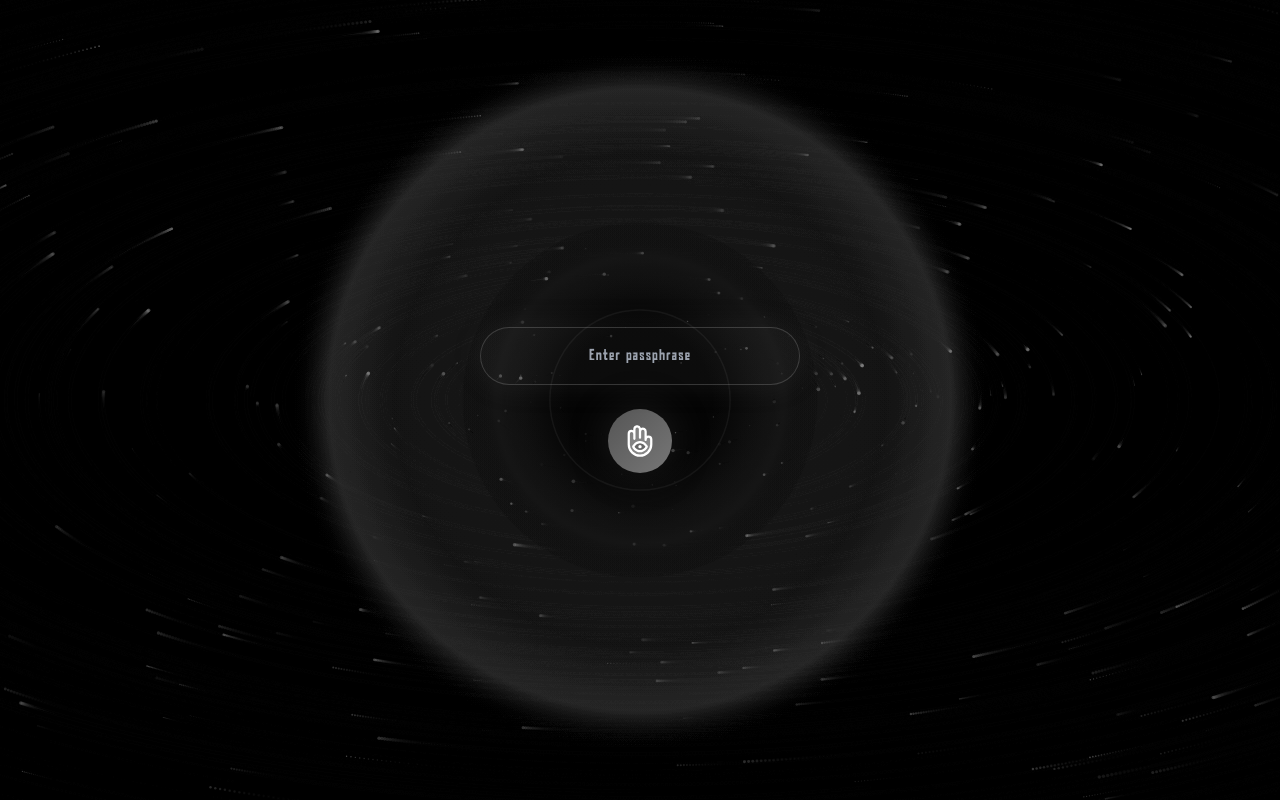
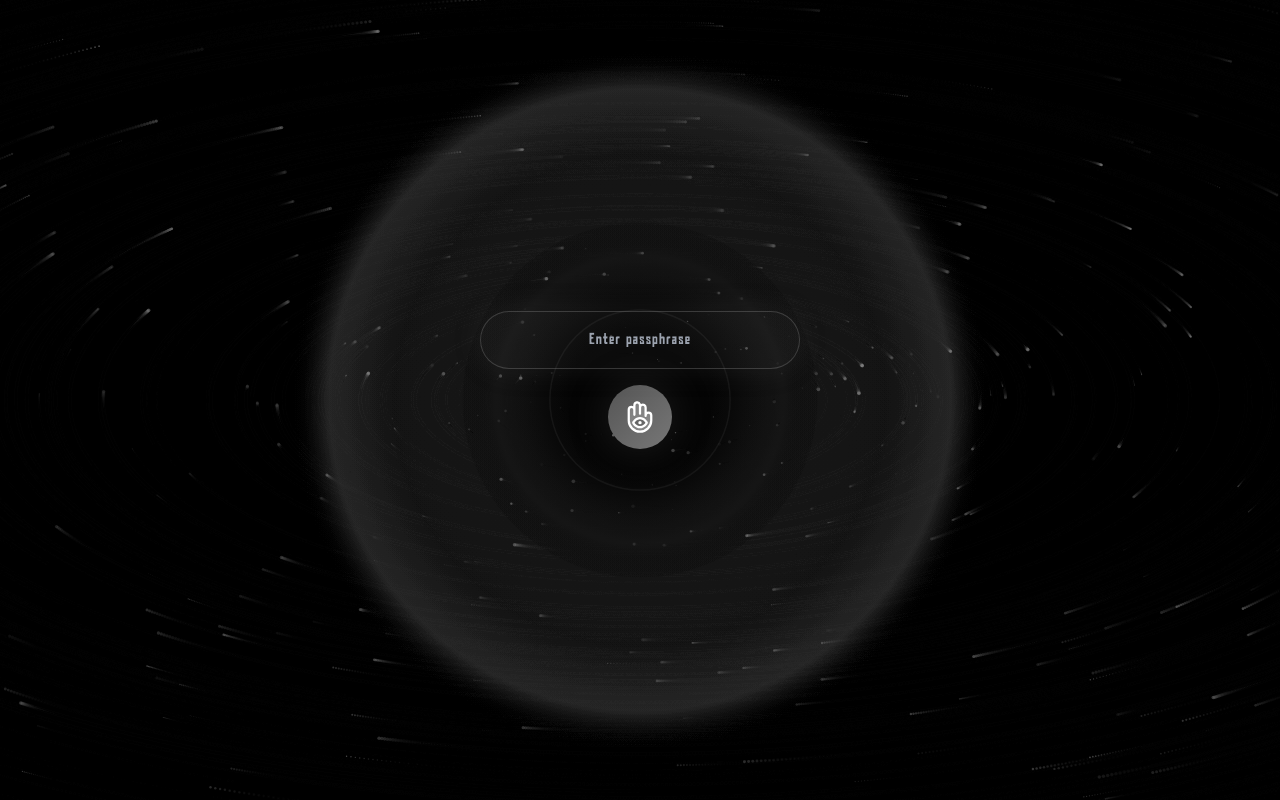
Before and after one commit to ChopperD00/solus-forge-next, a Next.js app: page / in a window 1280 px wide. Built offline with nearby package versions, Linux system fonts and the light colour scheme.

Commit message:
Fix: Center password dialog in black hole core

```diff
--- a/app/components/BlackHoleGate.tsx
+++ b/app/components/BlackHoleGate.tsx
@@ -320,13 +320,14 @@
             transition={{ duration: 0.5 }}
             className="absolute inset-0 flex flex-col items-center justify-center z-10"
           >
-            {/* Password input - centered */}
+            {/* Password input - centered in the black hole core */}
             <motion.form
               initial={{ y: 20, opacity: 0 }}
               animate={{ y: 0, opacity: 1 }}
               transition={{ delay: 0.3 }}
               onSubmit={handleSubmit}
-              className="flex flex-col items-center gap-6"
+              className="flex flex-col items-center gap-4"
+              style={{ marginTop: '-40px' }}
             >
               <div className="relative">
                 <input
```
